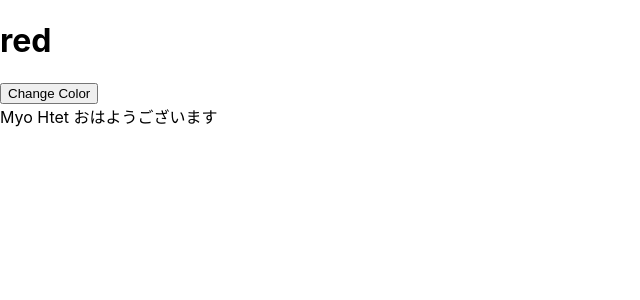
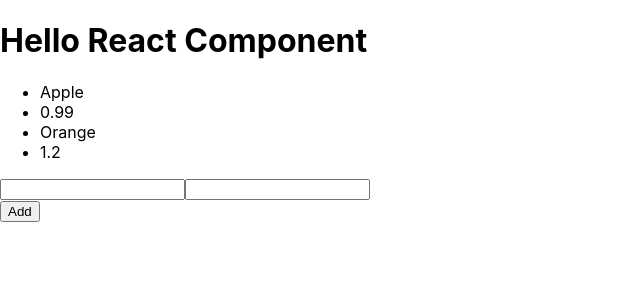
Before and after one commit to myohtetgithub007/react-basic, a React (Create React App) app: page / in a window 1280 px wide. Shown: the top 300 px of the page, without its empty margins (0-640 px from the left). Built offline with nearby package versions, Linux system fonts and the light colour scheme.

Commit message:
react state and fucntion

```diff
--- a/src/App.js
+++ b/src/App.js
@@ -1,23 +1,46 @@
 import React from "react";
-import Header from "./Header";
+// import Header from "./Header";
+// import Item from "./Item";
+class Item extends React.Component {
+  render() {
+    return (
+      <div>
+        <li>{this.props.name}</li>
+        <li>{this.props.price}</li>
+      </div>
+    );
+  }
+}
 class App extends React.Component {
   state = {
-    name: "orange",
-    color: "red",
+    items: [
+      { id: 1, name: "Apple", price: 0.99 },
+      { id: 1, name: "Orange", price: 1.2 },
+    ],
   };
-  changeColor = () => {
-    this.setState({ color: "green" });
+  nameRef = React.createRef();
+  priceRef = React.createRef();
+  add = () => {
+    let id = this.state.items.length + 1;
+    let name = this.nameRef.current.value;
+    let price = this.priceRef.current.value;
+    this.setState({
+      items: [...this.state.items, { id, name, price }],
+    });
   };
   render() {
     return (
       <div>
-        <h1>{this.state.color}</h1>
-        <button type="button" onClick={this.changeColor}>
-          Change Color
-        </button>
-        <Header name="Myo Htet">
-          <p>Good Morning</p>
-        </Header>
+        <h1>Hello React Component</h1>
+        <ul>
+          {this.state.items.map((i) => {
+            return <Item name={i.name} price={i.price}></Item>;
+          })}
+        </ul>
+        <input type="text" ref={this.nameRef} />
+        <input type="text" ref={this.priceRef} />
+        <br></br>
+        <button onClick={this.add}>Add</button>
       </div>
     );
   }
--- a/src/Header.js
+++ /dev/null
@@ -1,16 +0,0 @@
-import React from "react";
-//Build in using create react component
-// class Header extends React.Component {
-//   render() {
-//     return <div>Hello</div>;
-//   }
-// }
-// Function component
-// function Header(props) {
-//   return <div>How are you I am good</div>;
-// }
-//Es6 using create react component
-const Header = (props) => {
-  return <div>{props.name} おはようございます</div>;
-};
-export default Header;
```
